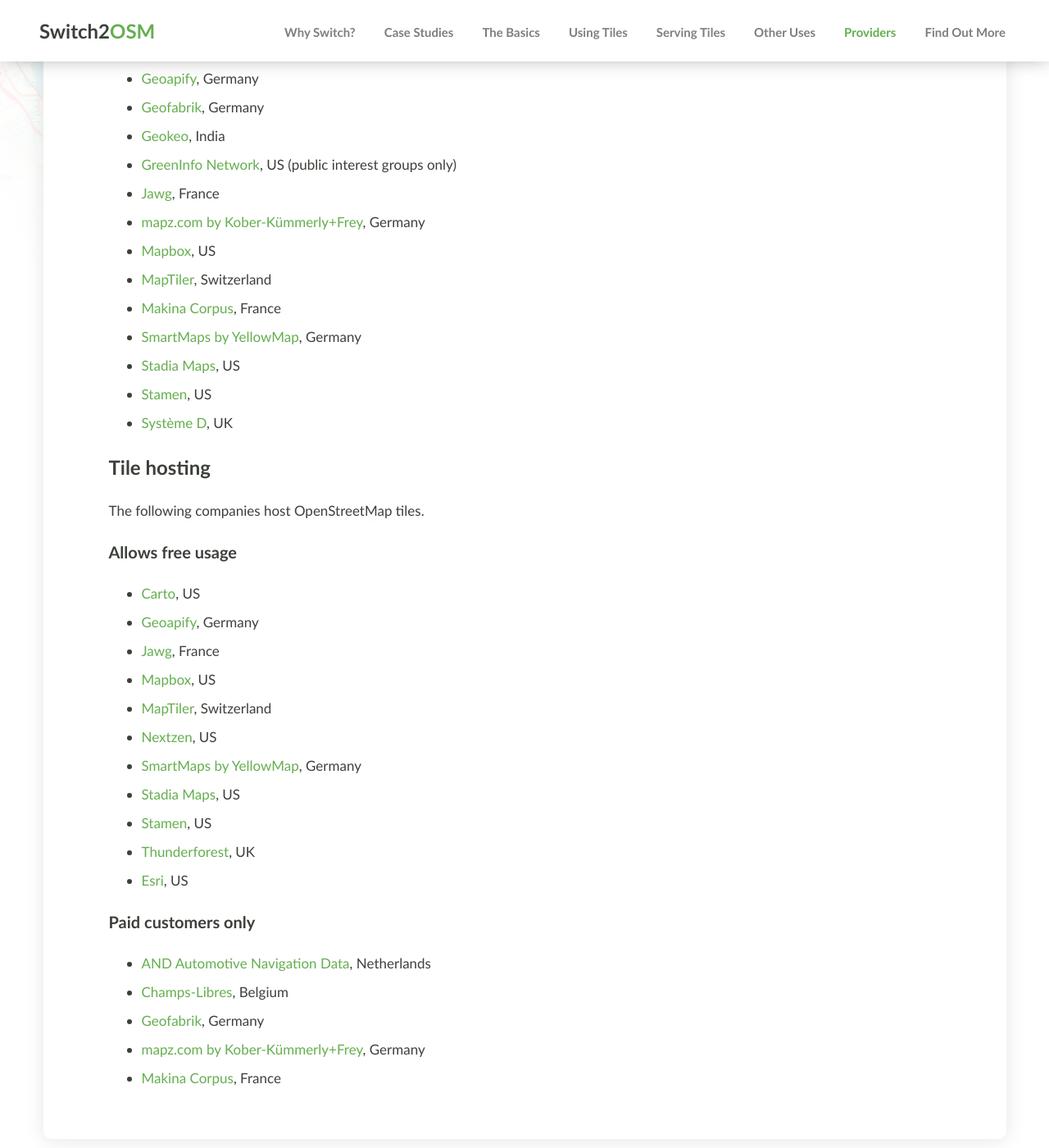
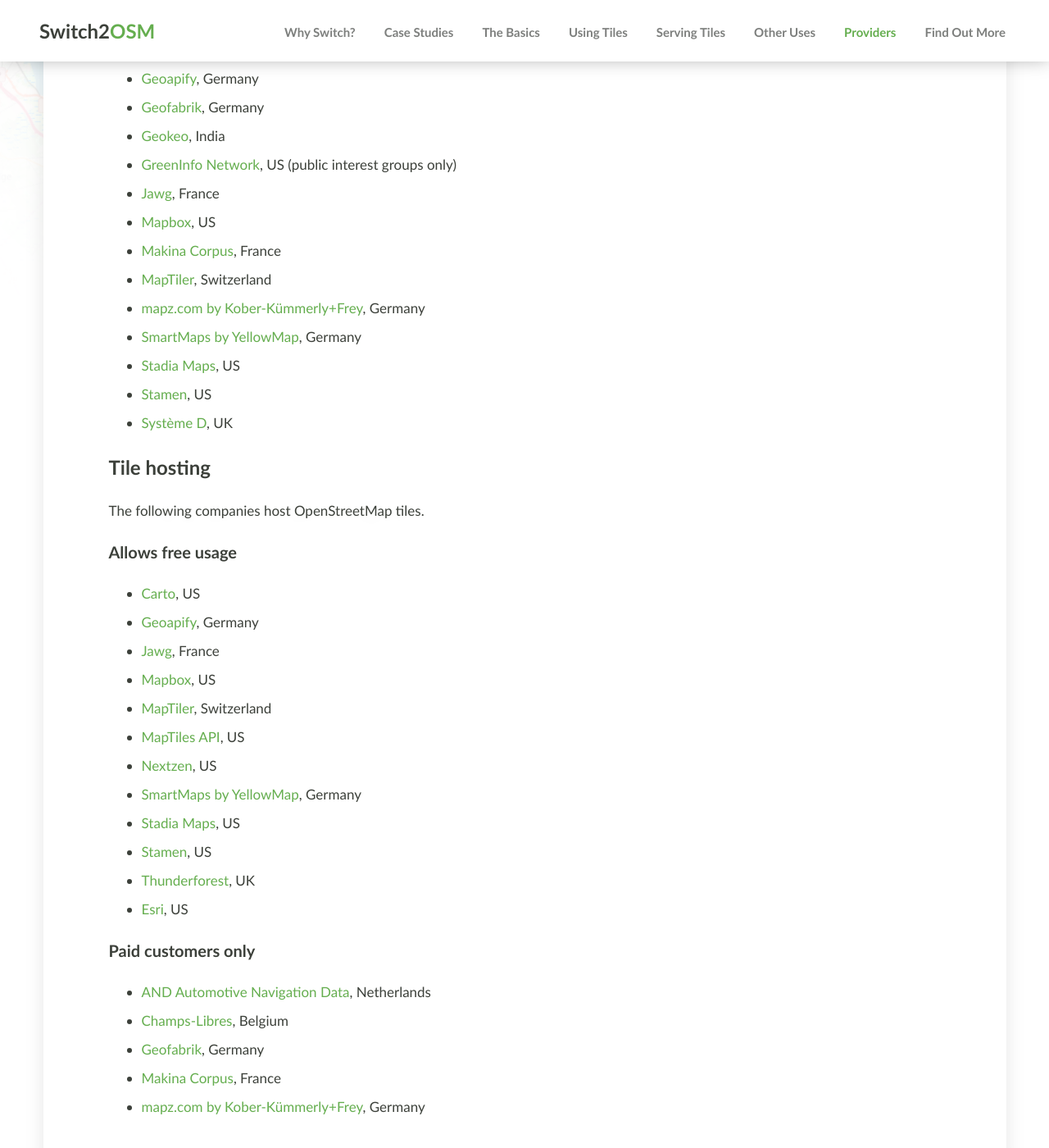
Before and after one commit to switch2osm/switch2osm, a Jekyll site: the page built from providers.md, in a window 1280 px wide and 1400 px high, scrolled down 531 px. Shown: the whole window at 82% size. Built offline with Jekyll 4.4.1, drawn with Linux system fonts in a browser that asks for light colours; comment, search, counter and statistics services are not loaded.

Commit message:
Update providers.md
tile provider added, alphabetical order restored

```diff
--- a/providers.md
+++ b/providers.md
@@ -18,10 +18,10 @@
 * [Geokeo](https://www.geokeo.com/), India
 * [GreenInfo Network](https://www.greeninfo.org/), US (public interest groups only)
 * [Jawg](https://www.jawg.io/), France
+* [Mapbox](https://www.mapbox.com/), US
+* [Makina Corpus](https://makina-corpus.com/), France
+* [MapTiler](https://www.maptiler.com/), Switzerland
 * [mapz.com by Kober-Kümmerly+Frey](https://www.mapz.com/), Germany
-* [Mapbox](https://www.mapbox.com/), US
-* [MapTiler](https://www.maptiler.com/), Switzerland
-* [Makina Corpus](https://makina-corpus.com/), France
 * [SmartMaps by YellowMap](https://www.smartmaps.net/en/), Germany
 * [Stadia Maps](https://stadiamaps.com), US
 * [Stamen](https://www.stamen.com/), US
@@ -38,6 +38,7 @@
 * [Jawg](https://www.jawg.io/), France
 * [Mapbox](http://mapbox.com/), US
 * [MapTiler](https://www.maptiler.com/), Switzerland
+* [MapTiles API](https://www.maptilesapi.com/), US
 * [Nextzen](https://www.nextzen.org/), US
 * [SmartMaps by YellowMap](https://www.smartmaps.net/en/), Germany
 * [Stadia Maps](https://stadiamaps.com), US
@@ -50,5 +51,5 @@
 * [AND Automotive Navigation Data](https://www.and.com/services-3/map-hosting/), Netherlands
 * [Champs-Libres](https://www.champs-libres.coop/), Belgium
 * [Geofabrik](https://www.geofabrik.de/maps/rendering.html), Germany
+* [Makina Corpus](https://makina-corpus.com/), France
 * [mapz.com by Kober-Kümmerly+Frey](https://www.mapz.com/), Germany
-* [Makina Corpus](https://makina-corpus.com/), France
```
